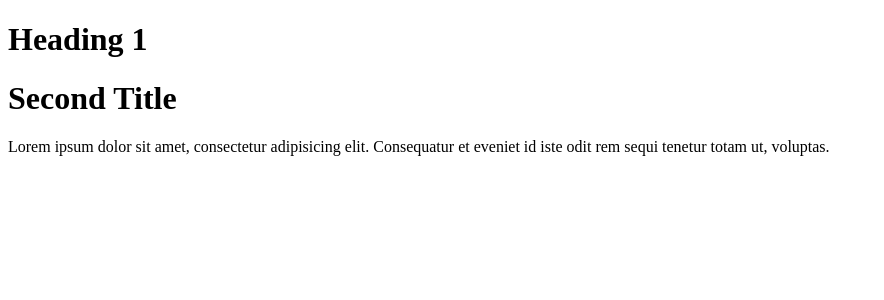
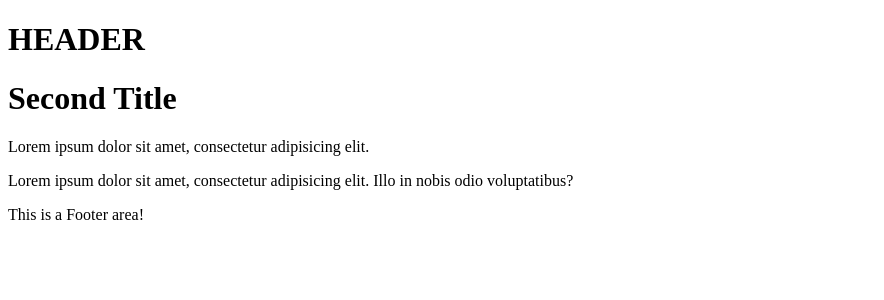
Before and after one commit to Nev3rM1nd3/cf9-react-app, a React (Vite) app: page / in a window 1280 px wide. Shown: the top 300 px of the page, without its empty margins (0-884 px from the left). Built offline with nearby package versions, Linux system fonts and the light colour scheme.

Commit message:
feat: add Header, Footer, and Layout components

```diff
--- a/src/App.tsx
+++ b/src/App.tsx
@@ -3,6 +3,7 @@
 // import * as http2 from "node:http2";
 // import ClassComponent from "./components/LessonTwo/ClassComponent.tsx";
 // import ArrowFunctionalComponent from "./components/LessonTwo/ArrowFunctionalComponent.tsx";
+import Layout from "./components/Layout";
 
 // type PropsA = {
 //   title: string,
@@ -56,9 +57,29 @@
       {/*<FunctionalComponent />*/}
       {/*<ClassComponent />*/}
       {/*<ArrowFunctionalComponent />*/}
-      <ArrowFunctionalComponentWithProps title="Heading 1"/>
-      <ArrowFunctionalComponentWithProps title="Second Title" description="Lorem ipsum dolor sit amet, consectetur adipisicing elit. Consequatur et eveniet id iste odit rem sequi tenetur totam ut, voluptas.
-"/>
+
+
+      {/*<ArrowFunctionalComponentWithProps title="Heading 1"/>*/}
+      {/*<ArrowFunctionalComponentWithProps*/}
+      {/*  title="Second Title"*/}
+      {/*  description="Lorem ipsum dolor sit amet, consectetur adipisicing elit. Consequatur et eveniet id iste odit rem sequi tenetur totam ut, voluptas.*/}
+      {/*"/>*/}
+
+      {/*LESSON THREE*/}
+      {/*<Layout title="Heading 1">*/}
+      {/*  <ArrowFunctionalComponentWithProps*/}
+      {/*    title="Second Title"*/}
+      {/*    description="Lorem ipsum dolor sit amet, consectetur adipisicing elit. Consequatur et eveniet id iste odit rem sequi tenetur totam ut, voluptas.*/}
+      {/*  "/>*/}
+      {/*</Layout>*/}
+
+      <Layout>
+        <ArrowFunctionalComponentWithProps
+          title="Second Title"
+          description="Lorem ipsum dolor sit amet, consectetur adipisicing elit."
+        />
+        <p>Lorem ipsum dolor sit amet, consectetur adipisicing elit. Illo in nobis odio voluptatibus?</p>
+      </Layout>
     </>
   )
 }
--- /dev/null
+++ b/src/components/Footer.tsx
@@ -0,0 +1,11 @@
+
+const Footer = () => {
+  return (
+    <>
+      <footer>
+        This is a Footer area!
+      </footer>
+    </>
+  )
+}
+export default Footer;
--- /dev/null
+++ b/src/components/Header.tsx
@@ -0,0 +1,8 @@
+const Header = () => {
+  return (
+    <>
+      <h1>HEADER</h1>
+    </>
+  )
+}
+export default Header;
--- /dev/null
+++ b/src/components/Layout.tsx
@@ -0,0 +1,17 @@
+import Header from './Header';
+import Footer from './Footer';
+
+interface LayoutProps {
+  children: React.ReactNode;
+}
+
+const Layout = ({children}:LayoutProps) => {
+  return (
+    <>
+      <Header/>
+      <main>{children}</main>
+      <Footer/>
+    </>
+  )
+}
+export default Layout;
```
